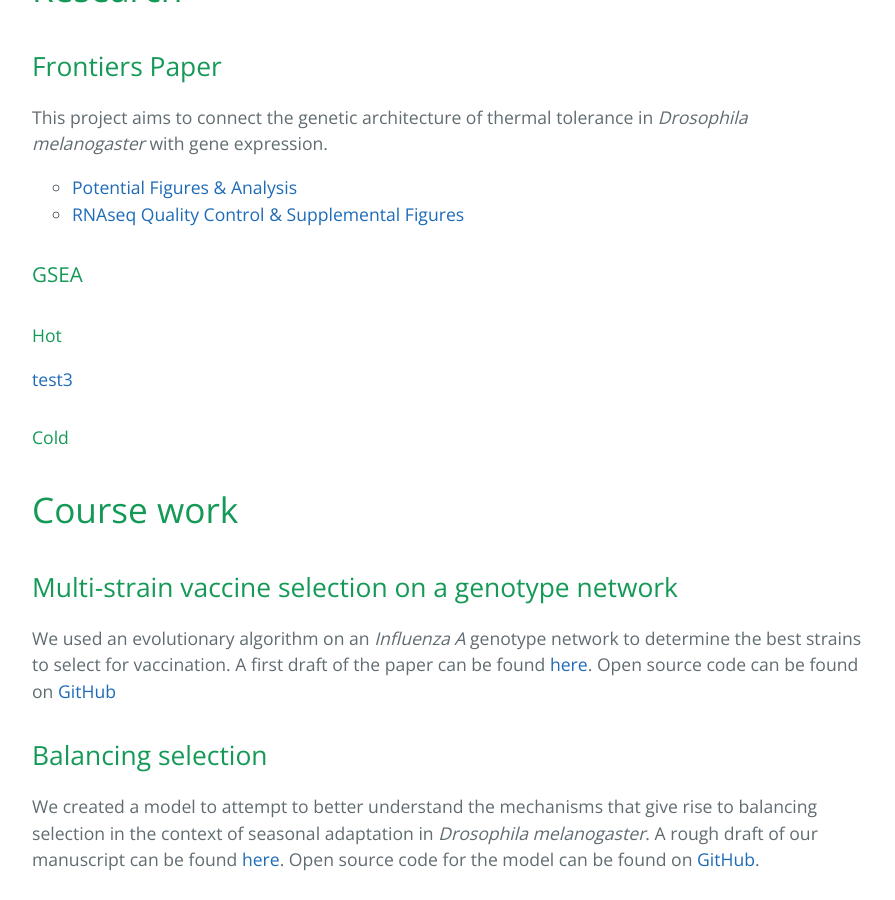
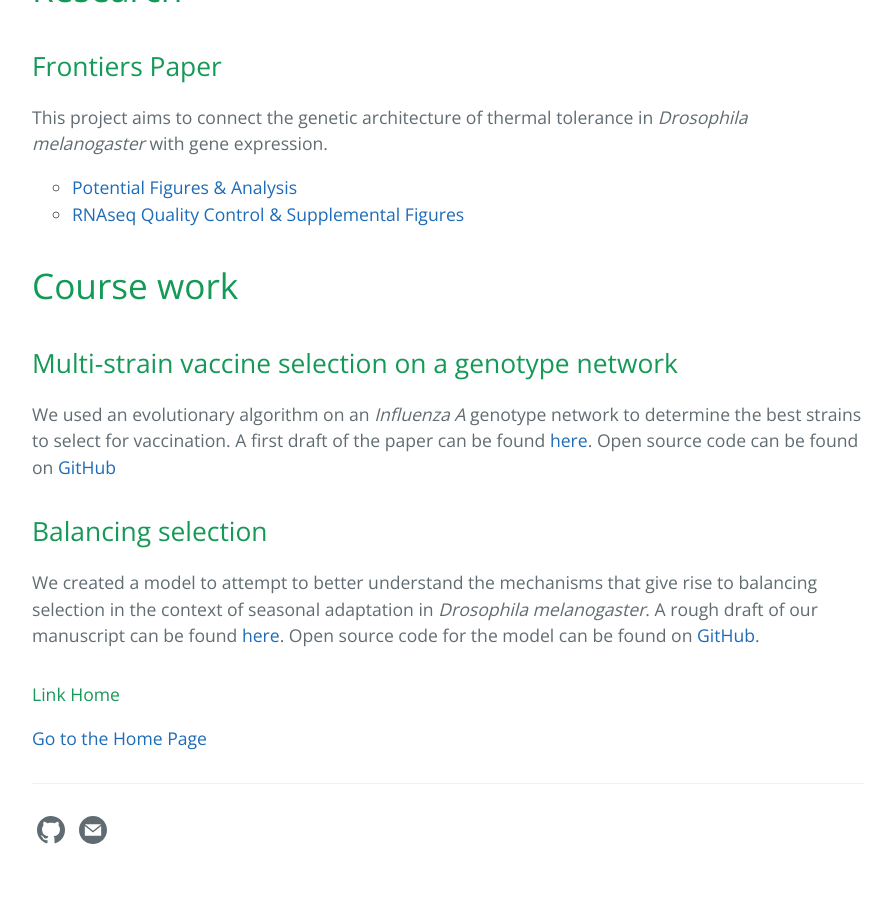
Before and after one commit to tsoleary/tsoleary.github.io, a Jekyll site: the page built from projects/projects.md, in a window 1280 px wide and 900 px high, scrolled down 412 px. Shown: the whole window, without its empty margins (192-1087 px from the left). Built offline with Jekyll 4.4.1, drawn with Linux system fonts in a browser that asks for light colours.

Commit message:
cleaned page

```diff
--- a/projects/projects.md
+++ b/projects/projects.md
@@ -18,14 +18,6 @@ This project aims to connect the genetic architecture of thermal tolerance in _D
   <li><a href = "projects/whole_body_heat_cold_shock_report.html" target="_blank">RNAseq Quality Control & Supplemental Figures</a></li>
 </ul>
 
-### GSEA
-
-#### Hot
-
-<a href = "Report_wg_result1576701776.html" target="_blank">test3</a>
-
-#### Cold
-
 # Course work
 
 ## Multi-strain vaccine selection on a genotype network
```
